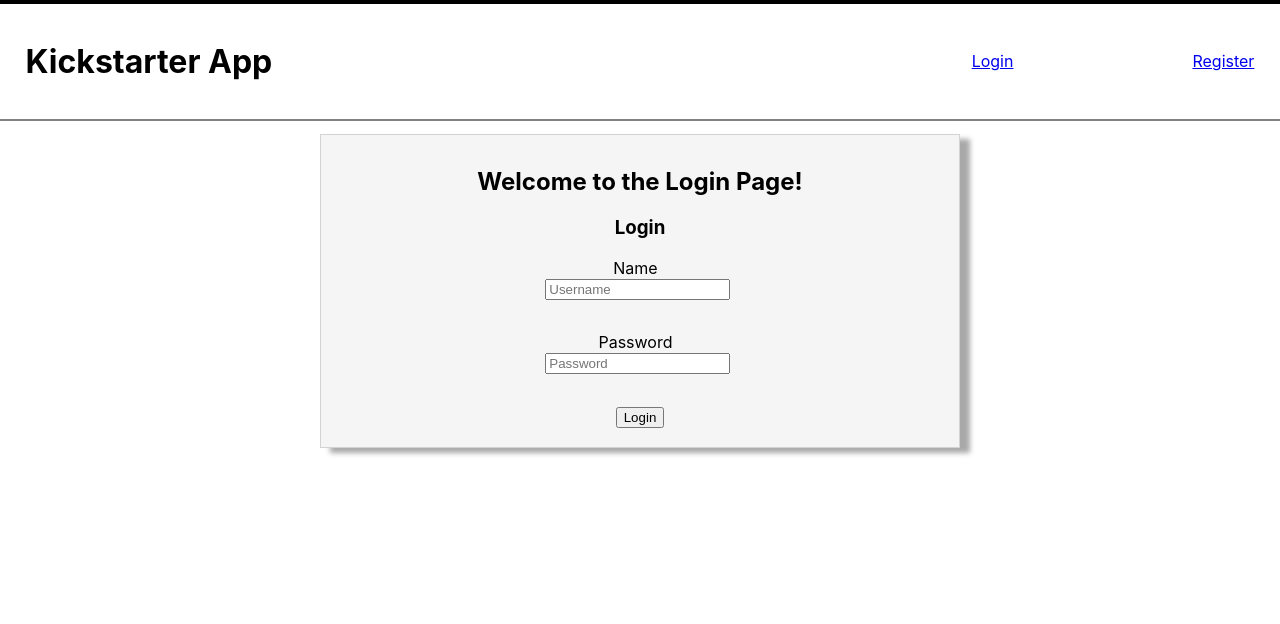
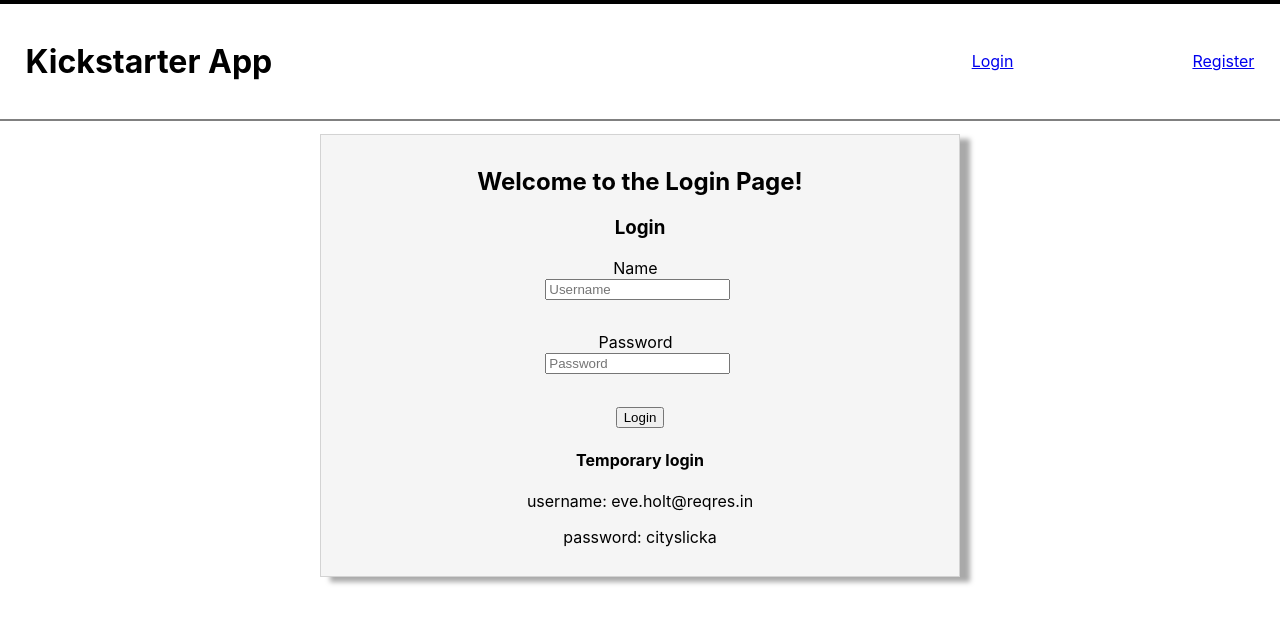
Before and after one commit to AnhQ-T/front-end-1, a React (Create React App) app in the folder kickstarter/: page / in a window 1280 px wide. Shown: the top 624 px of the page. Built offline with nearby package versions, Linux system fonts and the light colour scheme.

Commit message:
added temporary login and password

```diff
--- a/kickstarter/src/components/Login.js
+++ b/kickstarter/src/components/Login.js
@@ -107,6 +107,11 @@ const LoginForm = (props) => {
                     <button type="submit">Login</button>
                 </InnerDiv>
                 </form>
+                <div>
+                    <h4>Temporary login</h4>
+                    <p>username: eve.holt@reqres.in</p>
+                    <p>password: cityslicka</p>
+                </div>
             </DivStyle>
         )
     }
```
